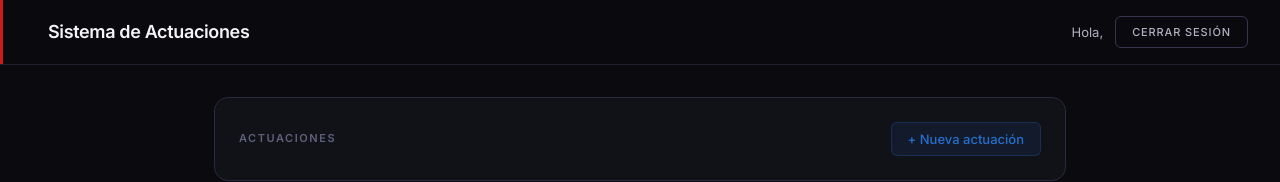
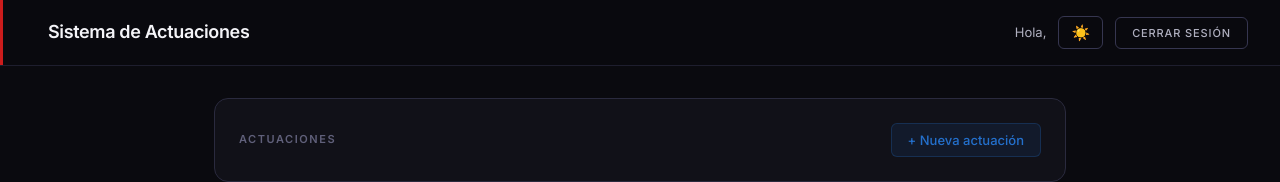
Before and after one commit to ArgusLuCh/actuaciones-frontend, a React (Vite) app: page /dashboard in a window 1280 px wide. Shown: the top 182 px of the page. Built offline with nearby package versions, Linux system fonts and the light colour scheme; no server answers; sample sign-in values are in the browser's storage.

Commit message:
modo oscuro

```diff
--- a/src/App.jsx
+++ b/src/App.jsx
@@ -1,3 +1,4 @@
+import { useState } from 'react'
 import { BrowserRouter, Routes, Route, Navigate } from 'react-router-dom'
 import Login from './pages/Login'
 import CambiarPassword from './pages/CambiarPassword'
@@ -7,19 +8,25 @@ import Admin from './pages/Admin'
 function App() {
   const token = localStorage.getItem('token')
   const usuario = JSON.parse(localStorage.getItem('usuario') || '{}')
+  const [tema, setTema] = useState('dark')
+
+  function toggleTema() {
+    setTema(tema === 'dark' ? 'light' : 'dark')
+  }
 
   return (
+    <div data-theme={tema}>
       <BrowserRouter>
         <Routes>
-        <Route path="/login" element={<Login />} />
+          <Route path="/login" element={<Login onToggleTema={toggleTema} tema={tema} />} />
           <Route path="/cambiar-password" element={<CambiarPassword />} />
           <Route
             path="/dashboard"
-          element={token ? <Dashboard /> : <Navigate to="/login" />}
+            element={token ? <Dashboard onToggleTema={toggleTema} tema={tema} /> : <Navigate to="/login" />}
           />
           <Route
             path="/admin"
-          element={token && usuario.rol === 'admin' ? <Admin /> : <Navigate to="/login" />}
+            element={token && usuario.rol === 'admin' ? <Admin onToggleTema={toggleTema} tema={tema} /> : <Navigate to="/login" />}
           />
           <Route
             path="*"
@@ -27,6 +34,7 @@ function App() {
           />
         </Routes>
       </BrowserRouter>
+    </div>
   )
 }
 
--- a/src/index.css
+++ b/src/index.css
@@ -10,6 +10,7 @@
    VARIABLES
    ================================================ */
 :root {
+
   /* Fondos */
   --bg:            #0A0A0F;
   --surface:       #111118;
@@ -76,6 +77,50 @@
   --t-fast:   120ms cubic-bezier(0.4, 0, 0.2, 1);
   --t-normal: 220ms cubic-bezier(0.4, 0, 0.2, 1);
   --t-slow:   380ms cubic-bezier(0.4, 0, 0.2, 1);
+}
+
+/* ================================================
+   TEMA CLARO
+   ================================================ */
+[data-theme="light"] {
+  --bg:            #F0F2F5;
+  --surface:       #FFFFFF;
+  --surface-2:     #F4F5F8;
+  --surface-3:     #EAECF0;
+
+  --text:          #0A0A1A;
+  --text-2:        #404060;
+  --text-3:        #8888A8;
+
+  --border:        #E0E0EE;
+  --border-2:      #D0D0E4;
+  --border-3:      #C0C0D8;
+
+  --red-dim:       rgba(204, 28, 28, 0.08);
+  --red-border:    rgba(204, 28, 28, 0.25);
+
+  --blue-dim:      rgba(32, 96, 176, 0.08);
+  --blue-border:   rgba(32, 96, 176, 0.25);
+
+  --success-dim:   rgba(26, 138, 74, 0.08);
+  --success-border:rgba(26, 138, 74, 0.25);
+
+  --warning-dim:   rgba(160, 112, 16, 0.08);
+  --warning-border:rgba(160, 112, 16, 0.25);
+}
+
+[data-theme="light"] .dashboard-header {
+  background: rgba(240, 242, 245, 0.95);
+}
+
+[data-theme="light"] .auth-container {
+  background-image:
+    radial-gradient(ellipse at 25% 15%, rgba(32, 96, 176, 0.05) 0%, transparent 55%),
+    radial-gradient(ellipse at 75% 85%, rgba(204, 28, 28, 0.03) 0%, transparent 55%);
+}
+
+[data-theme="light"] input[type="date"]::-webkit-calendar-picker-indicator {
+  filter: invert(0);
 }
 
 /* ================================================
@@ -1435,3 +1480,24 @@ button:focus-visible {
     padding: var(--s3) var(--s4);
   }
 }
+
+/* ================================================
+   BOTÓN TEMA
+   ================================================ */
+.btn-tema {
+  background: transparent;
+  border: 1px solid var(--border-3);
+  border-radius: var(--r-md);
+  padding: var(--s2) var(--s3);
+  cursor: pointer;
+  font-size: 15px;
+  line-height: 1;
+  transition:
+    background var(--t-fast),
+    border-color var(--t-fast);
+}
+
+.btn-tema:hover {
+  background: var(--surface-2);
+  border-color: var(--border-2);
+}
--- a/src/pages/Admin.jsx
+++ b/src/pages/Admin.jsx
@@ -3,7 +3,7 @@ import { useNavigate } from 'react-router-dom'
 
 const API = "https://actuaciones-backend-production.up.railway.app"
 
-function Admin() {
+function Admin({ onToggleTema, tema }) {
   const [usuarios, setUsuarios] = useState([])
   const [actuaciones, setActuaciones] = useState([])
   const [form, setForm] = useState({ nombre: "", dni: "" })
@@ -107,8 +107,11 @@ function Admin() {
       <header className="dashboard-header">
         <h1>Panel de Administración</h1>
         <div className="header-right">
-          <button onClick={cerrarSesion} className="btn-logout">Cerrar sesión</button>
-        </div>
+  <button onClick={onToggleTema} className="btn-tema">
+    {tema === 'dark' ? '☀️' : '🌙'}
+  </button>
+  <button onClick={cerrarSesion} className="btn-logout">Cerrar sesión</button>
+</div>
       </header>
 
       <div className="dashboard-content">
--- a/src/pages/Dashboard.jsx
+++ b/src/pages/Dashboard.jsx
@@ -5,7 +5,7 @@ import Actuacion from '../components/Actuacion'
 
 const API = "https://actuaciones-backend-production.up.railway.app"
 
-function Dashboard() {
+function Dashboard({ onToggleTema, tema }) {
   const [actuaciones, setActuaciones] = useState([])
   const [historial, setHistorial] = useState([])
   const navigate = useNavigate()
@@ -116,9 +116,12 @@ return (
     <header className="dashboard-header">
       <h1>Sistema de Actuaciones</h1>
       <div className="header-right">
-        <span>Hola, {usuario.nombre}</span>
-        <button onClick={cerrarSesion} className="btn-logout">Cerrar sesión</button>
-      </div>
+      <span>Hola, {usuario.nombre}</span>
+      <button onClick={onToggleTema} className="btn-tema">
+      {tema === 'dark' ? '☀️' : '🌙'}
+      </button>
+      <button onClick={cerrarSesion} className="btn-logout">Cerrar sesión</button>
+    </div>
     </header>
 
     <div className="dashboard-content">
```
Lines whose indentation alone changed are shown as unchanged.
